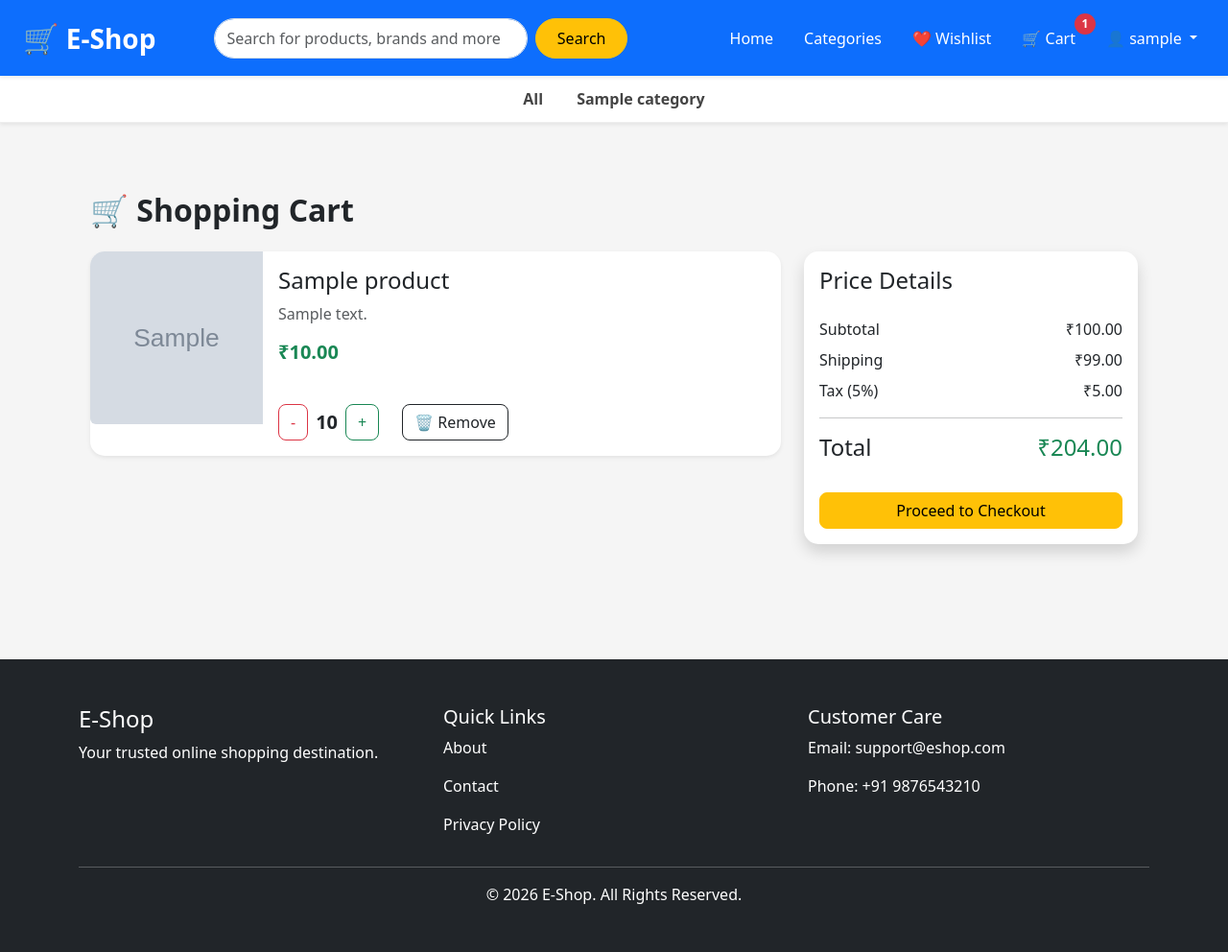
After one commit to AnkitaVishw/ecommerce-project, a Django app: page /cart/ in a window 1280 px wide. The commit adds this page. Shown: the whole page at 96% size. Run offline with Django 5.2, Linux system fonts and the light colour scheme; a user stored in the database is signed in; tables that the repository leaves empty hold one stand-in row (values such as "Sample post"); grey boxes marked "Sample" are stand-in pictures.

Commit message:
Complete cart functionality and category filtering

```diff
--- /dev/null
+++ b/cart/templates/cart/cart_detail.html
@@ -0,0 +1,181 @@
+{% extends "base.html" %}
+
+{% block title %}Shopping Cart{% endblock %}
+
+{% block content %}
+
+<div class="container py-5">
+
+    <h2 class="mb-4 fw-bold">
+        🛒 Shopping Cart
+    </h2>
+
+    {% if items %}
+
+    <div class="row">
+
+        <!-- Cart Items -->
+        <div class="col-lg-8">
+
+            {% for item in items %}
+
+            <div class="card mb-3 shadow-sm border-0">
+
+                <div class="row g-0">
+
+                    <div class="col-md-3">
+
+                        {% if item.product.image %}
+                        <img src="{{ item.product.image.url }}"
+                             class="img-fluid rounded-start"
+                             style="height:180px; object-fit:cover;">
+                        {% else %}
+                        <img src="https://placehold.co/250x180?text=No+Image"
+                             class="img-fluid rounded-start">
+                        {% endif %}
+
+                    </div>
+
+                    <div class="col-md-9">
+
+                        <div class="card-body">
+
+                            <h4>{{ item.product.name }}</h4>
+
+                            <p class="text-muted">
+                                {{ item.product.description|truncatewords:15 }}
+                            </p>
+
+                            <h5 class="text-success">
+                                ₹{{ item.product.price }}
+                            </h5>
+
+                            <div class="d-flex align-items-center gap-2 mt-3">
+
+                                <a href="{% url 'decrease_quantity' item.id %}"
+                                   class="btn btn-outline-danger">
+
+                                    -
+
+                                </a>
+
+                                <span class="fw-bold fs-5">
+                                    {{ item.quantity }}
+                                </span>
+
+                                <a href="{% url 'increase_quantity' item.id %}"
+                                   class="btn btn-outline-success">
+
+                                    +
+
+                                </a>
+
+                                <a href="{% url 'remove_item' item.id %}"
+                                   class="btn btn-outline-dark ms-3">
+
+                                    🗑 Remove
+
+                                </a>
+
+                            </div>
+
+                        </div>
+
+                    </div>
+
+                </div>
+
+            </div>
+
+            {% endfor %}
+
+        </div>
+
+        <!-- Summary -->
+
+        <div class="col-lg-4">
+
+            <div class="card shadow border-0">
+
+                <div class="card-body">
+
+                    <h4 class="mb-4">
+                        Price Details
+                    </h4>
+
+                    <div class="d-flex justify-content-between mb-2">
+                        <span>Subtotal</span>
+                        <span>₹{{ subtotal }}</span>
+                    </div>
+
+                    <div class="d-flex justify-content-between mb-2">
+                        <span>Shipping</span>
+
+                        {% if shipping == 0 %}
+                            <span class="text-success">FREE</span>
+                        {% else %}
+                            <span>₹{{ shipping }}</span>
+                        {% endif %}
+                    </div>
+
+                    <div class="d-flex justify-content-between mb-2">
+                        <span>Tax (5%)</span>
+                        <span>₹{{ tax|floatformat:2 }}</span>
+                    </div>
+
+                    <hr>
+
+                    <div class="d-flex justify-content-between">
+
+                        <h4>Total</h4>
+
+                        <h4 class="text-success">
+                            ₹{{ total|floatformat:2 }}
+                        </h4>
+
+                    </div>
+
+                    <a href="#"
+                       class="btn btn-warning w-100 mt-4">
+
+                        Proceed to Checkout
+
+                    </a>
+
+                </div>
+
+            </div>
+
+        </div>
+
+    </div>
+
+    {% else %}
+
+    <div class="text-center py-5">
+
+        <img src="https://cdn-icons-png.flaticon.com/512/2038/2038854.png"
+             width="180">
+
+        <h2 class="mt-4">
+            Your Cart is Empty
+        </h2>
+
+        <p class="text-muted">
+            Looks like you haven't added anything yet.
+        </p>
+
+        <a href="{% url 'product_list' %}"
+           class="btn btn-primary">
+
+            Continue Shopping
+
+        </a>
+
+    </div>
+
+    {% endif %}
+
+</div>
+
+{% endblock %}
--- /dev/null
+++ b/cart/urls.py
@@ -0,0 +1,20 @@
+from django.urls import path
+from . import views
+
+urlpatterns = [
+    path("", views.cart_detail, name="cart_detail"),
+
+    path("add/<int:product_id>/", views.add_to_cart, name="add_to_cart"),
+
+    path("increase/<int:item_id>/",
+         views.increase_quantity,
+         name="increase_quantity"),
+
+    path("decrease/<int:item_id>/",
+         views.decrease_quantity,
+         name="decrease_quantity"),
+
+    path("remove/<int:item_id>/",
+         views.remove_item,
+         name="remove_item"),
+]
--- a/cart/views.py
+++ b/cart/views.py
@@ -1,3 +1,83 @@
-from django.shortcuts import render
+from django.contrib.auth.decorators import login_required
+from django.shortcuts import render, redirect, get_object_or_404
+from decimal import Decimal
+from .models import Cart, CartItem
+from products.models import Product
 
-# Create your views here.
+
+@login_required
+def add_to_cart(request, product_id):
+    product = get_object_or_404(Product, id=product_id)
+
+    cart, created = Cart.objects.get_or_create(user=request.user)
+
+    cart_item, created = CartItem.objects.get_or_create(
+        cart=cart,
+        product=product
+    )
+
+    if not created:
+        cart_item.quantity += 1
+        cart_item.save()
+
+    return redirect("cart_detail")
+
+
+@login_required
+def cart_detail(request):
+    cart, created = Cart.objects.get_or_create(user=request.user)
+
+    items = cart.items.all()
+
+    subtotal = sum(item.total_price() for item in items)
+
+    shipping = Decimal("0.00") if subtotal > Decimal("999.00") else Decimal("99.00")
+
+    tax = subtotal * Decimal("0.05")
+
+    total = subtotal + shipping + tax
+
+    context = {
+        "items": items,
+        "subtotal": subtotal,
+        "shipping": shipping,
+        "tax": tax,
+        "total": total,
+    }
+
+    return render(request, "cart/cart_detail.html", context)
+
+
+@login_required
+def increase_quantity(request, item_id):
+
+    item = get_object_or_404(CartItem, id=item_id)
+
+    item.quantity += 1
+    item.save()
+
+    return redirect("cart_detail")
+
+
+@login_required
+def decrease_quantity(request, item_id):
+
+    item = get_object_or_404(CartItem, id=item_id)
+
+    if item.quantity > 1:
+        item.quantity -= 1
+        item.save()
+    else:
+        item.delete()
+
+    return redirect("cart_detail")
+
+
+@login_required
+def remove_item(request, item_id):
+
+    item = get_object_or_404(CartItem, id=item_id)
+
+    item.delete()
+
+    return redirect("cart_detail")
--- a/ecommerce/settings.py
+++ b/ecommerce/settings.py
@@ -68,6 +68,7 @@ TEMPLATES = [
                 'django.template.context_processors.request',
                 'django.contrib.auth.context_processors.auth',
                 'django.contrib.messages.context_processors.messages',
+                'products.context_processors.categories',
             ],
         },
     },
--- a/ecommerce/urls.py
+++ b/ecommerce/urls.py
@@ -7,6 +7,7 @@ urlpatterns = [
     path("admin/", admin.site.urls),
     path("accounts/", include("accounts.urls")),
     path("products/", include("products.urls")),
+    path("cart/", include("cart.urls")),
 ]
 
 if settings.DEBUG:
--- a/orders/admin.py
+++ b/orders/admin.py
@@ -1,8 +1,7 @@
 from django.contrib import admin
-from .models import Address, Cart, CartItem, Order, OrderItem
+from .models import Address, Order, OrderItem
 
 admin.site.register(Address)
-admin.site.register(Cart)
-admin.site.register(CartItem)
+
 admin.site.register(Order)
 admin.site.register(OrderItem)
--- /dev/null
+++ b/products/context_processors.py
@@ -0,0 +1,6 @@
+from .models import Category
+
+def categories(request):
+    return {
+        "categories": Category.objects.all()
+    }
--- a/static/css/style.css
+++ b/static/css/style.css
@@ -1,5 +1,5 @@
 body {
-    background: #f5f5f5;
+     background:#f5f5f5;
 }
 
 /* Navbar */
@@ -42,7 +42,7 @@ body {
 .card-body h5{
     font-weight:600;
     min-height:50px;
-=======
+}
 .navbar-brand {
     font-size: 28px;
 }
@@ -75,7 +75,7 @@ body {
 .card img {
     height: 240px;
     object-fit: cover;
-
+}
 
 
 
@@ -98,3 +98,115 @@ body {
 footer{
     margin-top:80px;
 }
+/* NAVBAR */
+
+.navbar{
+    padding:12px 0;
+}
+
+.navbar-brand{
+    font-size:30px;
+    font-weight:700;
+}
+
+.nav-link{
+    color:white !important;
+    font-weight:500;
+    transition:.3s;
+}
+
+.nav-link:hover{
+    color:#ffd54f !important;
+}
+
+.search-box{
+    width:40%;
+}
+
+.search-box input{
+    border-radius:25px;
+}
+
+.search-box button{
+    border-radius:25px;
+    padding:8px 22px;
+}
+
+.cart-badge{
+
+    position:absolute;
+
+    top:-6px;
+
+    right:-5px;
+
+    background:#dc3545;
+
+    color:white;
+
+    width:22px;
+
+    height:22px;
+
+    border-radius:50%;
+
+    display:flex;
+
+    justify-content:center;
+
+    align-items:center;
+
+    font-size:12px;
+
+    font-weight:bold;
+}
+
+.dropdown-menu{
+    border:none;
+    border-radius:12px;
+}
+
+.dropdown-item{
+    padding:10px 18px;
+}
+
+.dropdown-item:hover{
+    background:#f5f5f5;
+}
+
+.category-bar{
+    background:white;
+    padding:12px 0;
+    border-bottom:1px solid #eee;
+}
+
+.category-bar .container{
+    display:flex;
+    justify-content:center;
+    gap:35px;
+    flex-wrap:wrap;
+}
+
+.category-bar a{
+
+    color:#444;
+
+    text-decoration:none;
+
+    font-weight:600;
+
+    transition:.3s;
+
+}
+
+.category-bar a:hover{
+
+    color:#0d6efd;
+
+}
+
+.active-category{
+    color:#0d6efd !important;
+    border-bottom:3px solid #0d6efd;
+    padding-bottom:8px;
+}
--- a/templates/base.html
+++ b/templates/base.html
@@ -17,73 +17,185 @@
   </head>
   <body>
     <!-- ================= NAVBAR ================= -->
+<nav class="navbar navbar-expand-lg navbar-dark bg-primary shadow-sm sticky-top">
+    <div class="container-fluid px-4">
 
-    <nav class="navbar navbar-expand-lg navbar-dark bg-primary shadow">
-      <div class="container">
-        <a class="navbar-brand fw-bold fs-3" href="{% url 'product_list' %}">
-          🛒 E-Shop
+        <!-- Logo -->
+        <a class="navbar-brand fw-bold" href="{% url 'product_list' %}">
+            🛒 <span class="fs-3">E-Shop</span>
         </a>
 
-        <form
-          class="d-flex mx-auto w-50"
+        <!-- Mobile Button -->
+        <button class="navbar-toggler"
+                type="button"
+                data-bs-toggle="collapse"
+                data-bs-target="#navbarNav">
+
+            <span class="navbar-toggler-icon"></span>
+
+        </button>
+
+        <div class="collapse navbar-collapse" id="navbarNav">
+
+            <!-- Search -->
+
+            <form class="d-flex search-box mx-auto"
                   method="GET"
-          action="{% url 'product_list' %}"
-        >
+                  action="{% url 'product_list' %}">
+
                 <input
                     class="form-control"
                     type="search"
                     name="q"
-            placeholder="Search products..."
-            value="{{ request.GET.q }}"
-          />
+                    placeholder="Search for products, brands and more">
 
-          <button class="btn btn-warning ms-2" type="submit">Search</button>
+                <button class="btn btn-warning ms-2">
+                    Search
+                </button>
+
             </form>
 
-        <ul class="navbar-nav">
+            <!-- Right Side -->
+
+            <ul class="navbar-nav ms-auto align-items-center">
+
                 <li class="nav-item">
-            <a class="nav-link" href="{% url 'product_list' %}"> Home </a>
+                    <a class="nav-link px-3" href="{% url 'product_list' %}">
+                        Home
+                    </a>
                 </li>
 
                 <li class="nav-item">
-            <a class="nav-link" href="#"> Categories </a>
+                    <a class="nav-link px-3" href="#">
+                        Categories
+                    </a>
                 </li>
 
                 <li class="nav-item">
-            <a class="nav-link" href="#"> ❤️ Wishlist </a>
+                    <a class="nav-link px-3" href="#">
+                        ❤️ Wishlist
+                    </a>
                 </li>
 
                 <li class="nav-item">
-            <a class="nav-link" href="#"> 🛒 Cart </a>
+
+                    <a class="nav-link position-relative px-3"
+                       href="{% url 'cart_detail' %}">
+
+                        🛒 Cart
+
+                        {% if user.is_authenticated %}
+
+                        <span class="cart-badge">
+
+                            {{ user.cart.items.count }}
+
+                        </span>
+
+                        {% endif %}
+
+                    </a>
+
                 </li>
 
-          <li class="nav-item dropdown">
-            <a
-              class="nav-link dropdown-toggle"
+                {% if user.is_authenticated %}
+
+                <li class="nav-item dropdown ms-2">
+
+                    <a class="nav-link dropdown-toggle"
                        href="#"
-              data-bs-toggle="dropdown"
-            >
-              👤 {{request.user.username}}
+                       role="button"
+                       data-bs-toggle="dropdown">
+
+                        👤 {{ user.username }}
+
                     </a>
 
-            <ul class="dropdown-menu">
+                    <ul class="dropdown-menu dropdown-menu-end shadow">
+
                         <li>
-                <a class="dropdown-item" href="{% url 'profile' %}">
-                  Profile
+                            <a class="dropdown-item"
+                               href="{% url 'profile' %}">
+                                My Profile
                             </a>
                         </li>
 
                         <li>
-                <a class="dropdown-item" href="{% url 'logout' %}"> Logout </a>
+                            <a class="dropdown-item"
+                               href="{% url 'cart_detail' %}">
+                                My Cart
+                            </a>
                         </li>
+
+                        <li><hr class="dropdown-divider"></li>
+
+                        <li>
+                            <a class="dropdown-item text-danger"
+                               href="{% url 'logout' %}">
+                                Logout
+                            </a>
+                        </li>
+
                     </ul>
+
                 </li>
+
+                {% else %}
+
+                <li class="nav-item ms-2">
+
+                    <a class="btn btn-light"
+                       href="{% url 'login' %}">
+
+                        Login
+
+                    </a>
+
+                </li>
+
+                <li class="nav-item ms-2">
+
+                    <a class="btn btn-warning"
+                       href="{% url 'register' %}">
+
+                        Register
+
+                    </a>
+
+                </li>
+
+                {% endif %}
+
             </ul>
+
+        </div>
+
     </div>
 </nav>
+<div class="category-bar shadow-sm">
+
+    <div class="container">
+
+        <a href="{% url 'product_list' %}">
+            All
+        </a>
+
+        {% for category in categories %}
+
+        <a href="{% url 'product_list' %}?category={{ category.name }}">
+
+            {{ category.name }}
+
+        </a>
+
+        {% endfor %}
+
+    </div>
+
+</div>
     <!-- ================= CONTENT ================= -->
 
-    <div class="container mt-4">
+    <div class="container py-4">
       {% if messages %} {% for message in messages %}
       <div class="alert alert-success">{{ message }}</div>
       {% endfor %} {% endif %} {% block content %} {% endblock %}
@@ -91,14 +203,52 @@
 
     <!-- ================= FOOTER ================= -->
 
-    <footer class="bg-dark text-white mt-5 py-4">
-      <div class="container text-center">
-        <h5>E-Shop</h5>
+<footer class="bg-dark text-white mt-5">
 
-        <p>Your one-stop destination for online shopping.</p>
+    <div class="container py-5">
 
-        <small> © 2026 E-Shop. All Rights Reserved. </small>
+        <div class="row">
+
+            <div class="col-md-4">
+
+                <h4>E-Shop</h4>
+
+                <p>Your trusted online shopping destination.</p>
+
             </div>
+
+            <div class="col-md-4">
+
+                <h5>Quick Links</h5>
+
+                <p><a href="#" class="text-white text-decoration-none">About</a></p>
+
+                <p><a href="#" class="text-white text-decoration-none">Contact</a></p>
+
+                <p><a href="#" class="text-white text-decoration-none">Privacy Policy</a></p>
+
+            </div>
+
+            <div class="col-md-4">
+
+                <h5>Customer Care</h5>
+
+                <p>Email: support@eshop.com</p>
+
+                <p>Phone: +91 9876543210</p>
+
+            </div>
+
+        </div>
+
+        <hr>
+
+        <p class="text-center mb-0">
+            © 2026 E-Shop. All Rights Reserved.
+        </p>
+
+    </div>
+
 </footer>
 
     <script src="https://cdn.jsdelivr.net/npm/bootstrap@5.3.7/dist/js/bootstrap.bundle.min.js"></script>
```
Also changed, not shown: cart/models.py (+4 -3 lines), orders/models.py (+0 -31 lines), products/views.py (+6 -7 lines), cart/migrations/0002_alter_cart_user.py (added), orders/migrations/0002_remove_cartitem_cart_remove_cartitem_product_and_more.py (added). Lines whose indentation alone changed are shown as unchanged.
